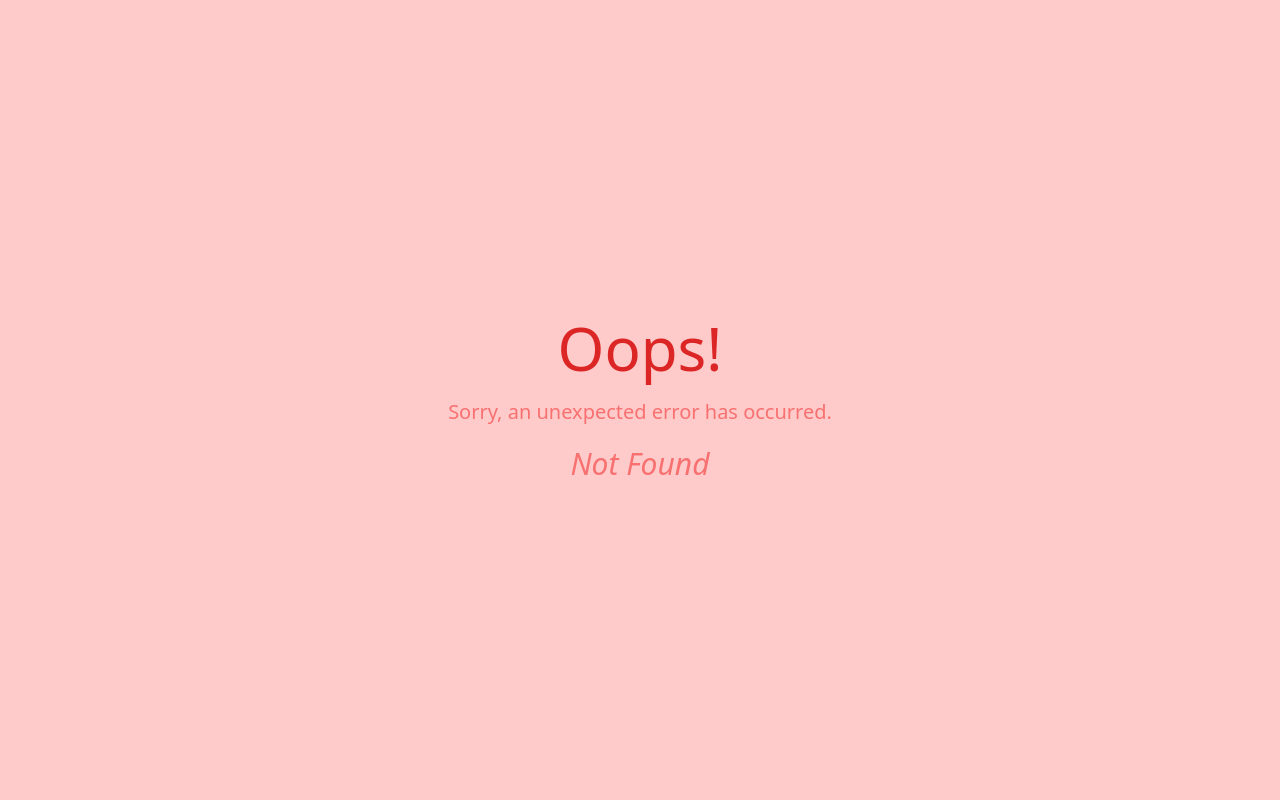
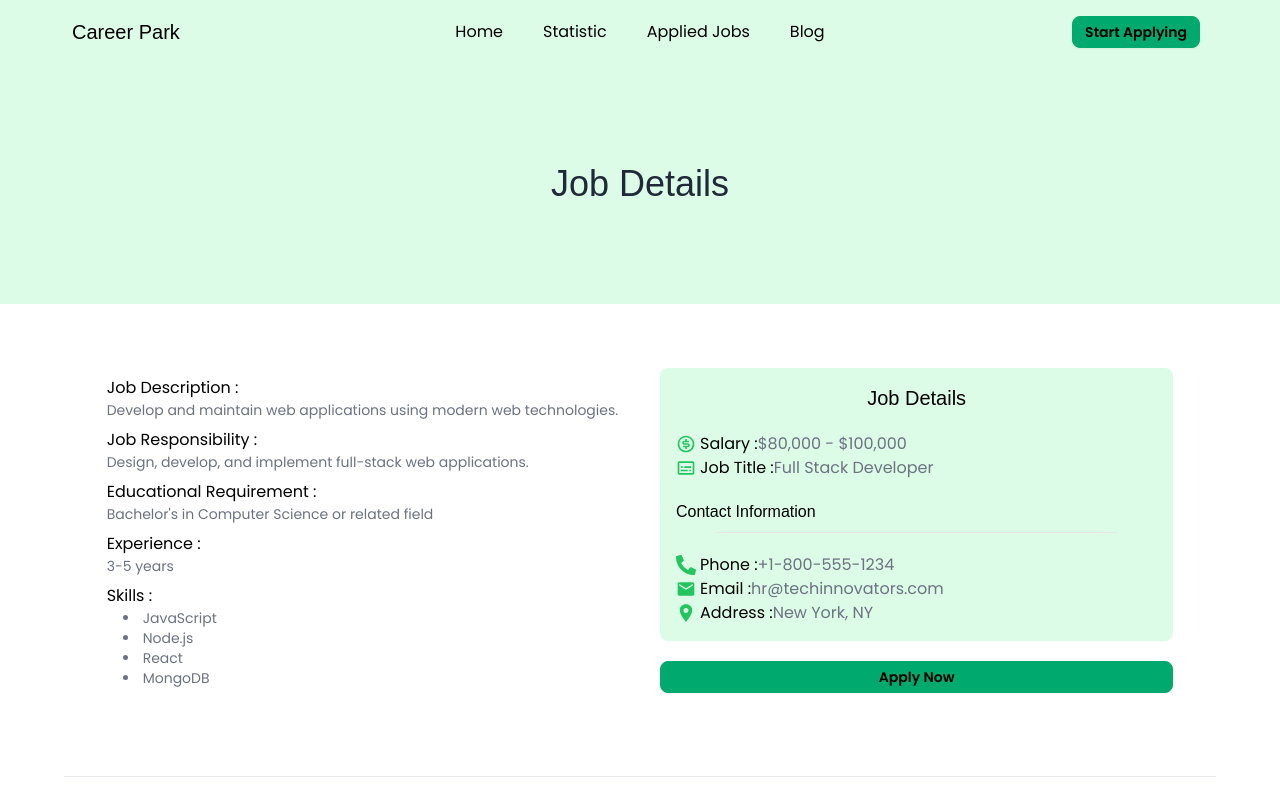
Before and after one commit to ahm-fahim/ReactJS, a React (Vite) app in the folder React-Router/career-park/: page /jobDetails/1 in a window 1280 px wide. Before the commit this address had no page. Shown: the top 800 px of the page. Built offline with nearby package versions, Linux system fonts and the light colour scheme; a web font is replaced by a local one.

Commit message:
job details page done

```diff
--- a/React-Router/career-park/src/components/others/FeaturedJobs/Jobs.jsx
+++ b/React-Router/career-park/src/components/others/FeaturedJobs/Jobs.jsx
@@ -2,24 +2,18 @@ import React from "react";
 import PropTypes from "prop-types";
 import { IoLocationSharp } from "react-icons/io5";
 import { RiMoneyDollarCircleLine } from "react-icons/ri";
+import { Link } from "react-router-dom";
 
 const Jobs = ({ jobsList }) => {
   const {
+    id,
     company,
     company_logo,
     job_title,
     job_type,
     works_duration,
     salary_range,
-    experience,
-    skill,
-    job_description,
-    educational_requirements,
-    job_responsibility,
     job_location,
-    phone_number,
-    email,
-    bonous: bonus,
   } = jobsList;
   return (
     <div className="bg-white rounded-md shadow-md p-10">
@@ -40,14 +34,16 @@ const Jobs = ({ jobsList }) => {
       </div>
       <div className="flex flex-row gap-10 my-2">
         <p className="flex flex-row items-center">
-          <IoLocationSharp  className="mr-2 text-2xl"/> {job_location}
+          <IoLocationSharp className="mr-2 text-2xl" /> {job_location}
         </p>
         <p className="flex flex-row items-center">
-          <RiMoneyDollarCircleLine className="mr-2 text-2xl"/>
+          <RiMoneyDollarCircleLine className="mr-2 text-2xl" />
           Salary: {salary_range}
         </p>
       </div>
-      <button className="btn btn-success btn-sm">View Details</button>
+      <Link to={`/jobDetails/${id}`} className="btn btn-success btn-sm">
+        View Details
+      </Link>
     </div>
   );
 };
--- /dev/null
+++ b/React-Router/career-park/src/components/others/JobDetails/JobDetails.jsx
@@ -0,0 +1,114 @@
+import React from "react";
+import PropTypes from "prop-types";
+import { useLoaderData, useParams } from "react-router-dom";
+import { RiMoneyDollarCircleLine } from "react-icons/ri";
+import { MdOutlineSubtitles, MdEmail } from "react-icons/md";
+import { FaPhoneAlt } from "react-icons/fa";
+import { IoLocationSharp } from "react-icons/io5";
+
+const JobDetails = () => {
+  const jobs = useLoaderData();
+  const { id } = useParams();
+  const job = jobs.find((job) => job.id === parseInt(id));
+
+  const {
+    company,
+    company_logo,
+    job_title,
+    job_type,
+    works_duration,
+    salary_range,
+    experience,
+    skill,
+    job_description,
+    educational_requirements,
+    job_responsibility,
+    job_location,
+    phone_number,
+    email,
+    bonous: bonus,
+  } = job;
+  console.log(company);
+
+  return (
+      <div>
+          <div className="bg-green-100 h-60 flex justify-center items-center">
+              <h1 className="font-anton text-4xl">Job Details</h1>
+          </div>
+      <div className="w-5/6 m-auto grid grid-cols-1 lg:grid-cols-2 gap-10 mt-16">
+        <div>
+          <div className="my-2">
+            <h1 className="text-black">Job Description : </h1>
+            <p className="text-gray-500 text-sm">{job_description}</p>
+          </div>
+          <div className="my-2">
+            <h1 className="text-black ">Job Responsibility : </h1>
+            <p className="text-gray-500 text-sm">{job_responsibility}</p>
+          </div>
+          <div className="my-2">
+            <h1 className="text-black ">Educational Requirement : </h1>
+            <p className="text-gray-500 text-sm">{educational_requirements} </p>
+          </div>
+          <div className="my-2">
+            <h1 className="text-black">Experience :</h1>
+            <p className="text-gray-500 text-sm">{experience}</p>
+          </div>
+          <div className="my-2">
+            <h1 className="text-black">Skills :</h1>
+            <p className="text-gray-500 text-sm ">
+              {skill.map((item, idx) => (
+                <li className="ml-4" key={idx}>
+                  {item}
+                </li>
+              ))}
+            </p>
+          </div>
+        </div>
+        <div>
+          <div className="bg-green-100 p-4 rounded-lg">
+            <h2 className="font-anton text-black text-center text-xl mb-5">
+              Job Details
+            </h2>
+            <p className="text-gray-500 flex flex-row items-center">
+              <RiMoneyDollarCircleLine className="mr-1 text-xl text-green-500" />{" "}
+              <span className="text-black">Salary : </span>
+              {salary_range}
+            </p>
+            <p className="text-gray-500 flex flex-row items-center">
+              <MdOutlineSubtitles className="mr-1 text-xl text-green-500" />{" "}
+              <span className="text-black">Job Title : </span>
+              {job_title}
+            </p>
+
+            <h2 className="font-anton text-black mt-5 mb-2">
+              Contact Information{" "}
+            </h2>
+            <hr className="mx-10 mb-5" />
+            <p className="text-gray-500 flex flex-row items-center">
+              <FaPhoneAlt className="mr-1 text-xl text-green-500" />{" "}
+              <span className="text-black">Phone : </span>
+              {phone_number}
+            </p>
+            <p className="text-gray-500 flex flex-row items-center">
+              <MdEmail className="mr-1 text-xl text-green-500" />{" "}
+              <span className="text-black">Email : </span>
+              {email}
+            </p>
+            <p className="text-gray-500 flex flex-row items-center">
+              <IoLocationSharp className="mr-1 text-xl text-green-500" />{" "}
+              <span className="text-black">Address : </span>
+              {job_location}
+            </p>
+          </div>
+          <button className="btn btn-success w-full btn-sm  mt-5">
+            Apply Now
+          </button>
+        </div>
+      </div>
+    </div>
+  );
+};
+
+JobDetails.propTypes = {};
+
+export default JobDetails;
--- a/React-Router/career-park/src/main.jsx
+++ b/React-Router/career-park/src/main.jsx
@@ -8,6 +8,7 @@ import Home from "./components/Pages/Home";
 import Statistic from "./components/Pages/Statistic";
 import AppliedJobs from "./components/Pages/AppliedJobs";
 import Blog from "./components/Pages/Blog";
+import JobDetails from "./components/others/JobDetails/JobDetails";
 
 const router = createBrowserRouter([
   {
@@ -21,15 +22,20 @@ const router = createBrowserRouter([
       },
       {
         path: "/statistic",
-        element:<Statistic/>
+        element: <Statistic />,
       },
       {
         path: "/appliedJobs",
-        element:<AppliedJobs/>
+        element: <AppliedJobs />,
       },
       {
         path: "/blog",
-        element:<Blog/>
+        element: <Blog />,
+      },
+      {
+        path: "/jobDetails/:id",
+        element: <JobDetails />,
+        loader: () => fetch("../jobs.json"),
       },
     ],
   },
```
